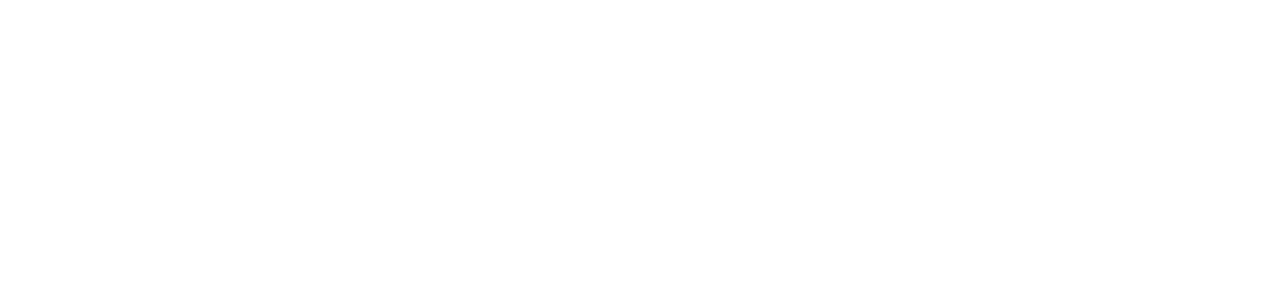
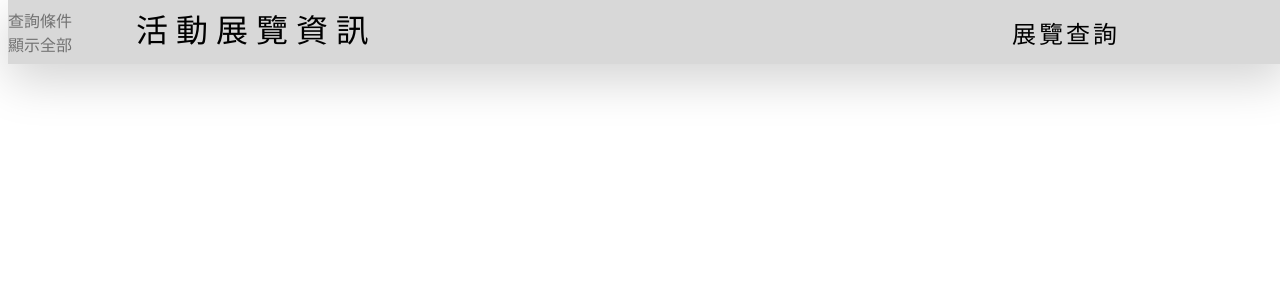
Before and after one commit to Zeldadaa/github-angular-exhibitions, an Angular app: page /search in a window 1280 px wide. Before the commit this address led to /. Shown: the top 300 px of the page. Built offline with nearby package versions, Linux system fonts and the light colour scheme.

Commit message:
branch test - first Commit

```diff
--- a/src/app/app-routing.module.ts
+++ b/src/app/app-routing.module.ts
@@ -9,7 +9,7 @@
   { path: '', redirectTo: 'index', pathMatch: 'full' },
   //設定各個參數要導向的Component
   { path: 'index', component: ExhibitionIndexComponent },
-  { path: 'search/:test', component: ExhibitionSearchComponent },
+  { path: 'search', component: ExhibitionSearchComponent },
   { path: 'detail/:uid', component: ExhibitionDetailComponent },
 ];
 
--- a/src/app/exhibition-header/exhibition-header.component.html
+++ b/src/app/exhibition-header/exhibition-header.component.html
@@ -5,9 +5,7 @@
         <div class="font-size-header"><a routerLink="/">活動展覽資訊</a></div>
         <div class=" font-size-header-child">
           <ul>
-            <li><a routerLink="index/#anchor_recent">近期展覽</a></li>
-            <li><a href="./#anchor_search">展覽查詢</a></li>
-            <li><a href=".index#anchor_random">隨機推薦</a></li>
+            <li><a routerLink="/search">展覽查詢</a></li>
           </ul>
         </div>
       </div>
--- a/src/app/exhibition-search/exhibition-search.component.html
+++ b/src/app/exhibition-search/exhibition-search.component.html
@@ -3,29 +3,22 @@
 
 
 <!-- Site Body -->
-<div name="main">
-    <div name="filter-div">
-
+<div class="exhibition-main">
+    <div>
+        查詢條件
     </div>
 
-    <!-- <div *ngIf="true;then all_exhibitions else filter_exhibitions "></div>
-    <ng-template #all_exhibitions>
+<div>
+    顯示全部
+    <div foreach>
         <div>
-            <ng-container *ngFor="let item of data_recentfilterdata let i = index">
-                <div routerLink="/detail/{{item.UID}}">
-                    <div><img [src]="item.imageUrl" /></div>
-                    <div>{{i +1}} {{item.title}}</div>
-                    <div>
-                        {{item.startDate}}
-                        <span>~</span>
-                        {{item.endDate}}
-                    </div>
-                </div>
-            </ng-container>
+            <img >
+
+            <div>
+
+            </div>
         </div>
-    </ng-template> -->
-
-
-    <ng-template #filter_exhibitions></ng-template>
+    </div>
+</div>
 
 </div>
```
Also changed, not shown: src/app/exhibition-header/exhibition-header.component.ts (line endings or trailing spaces).
